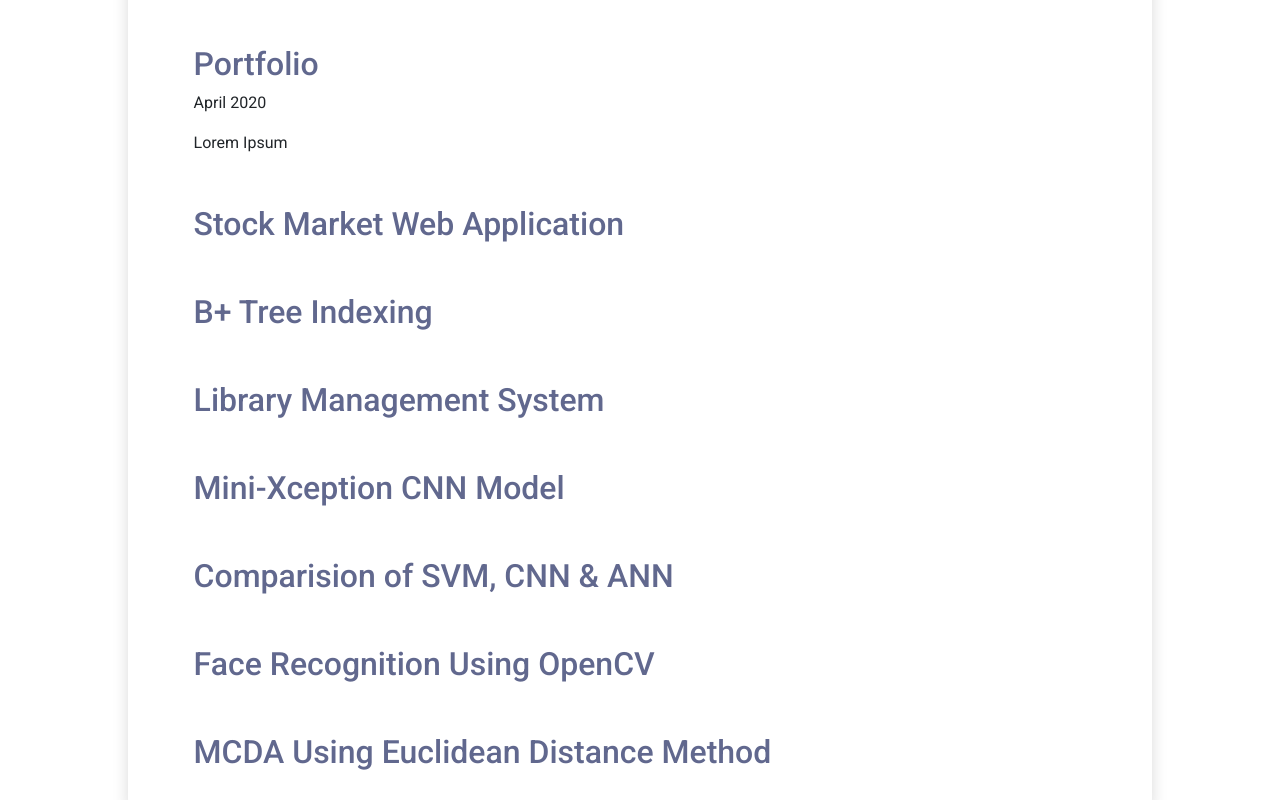
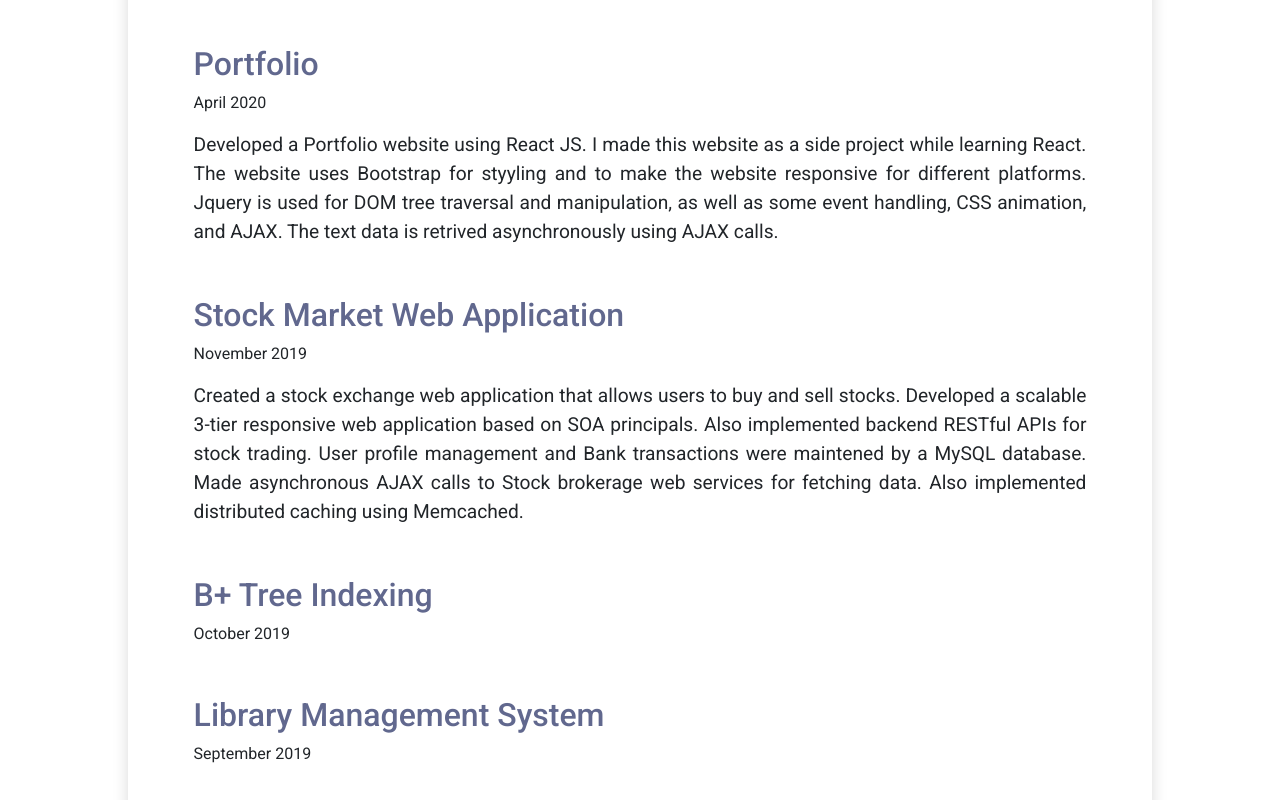
Before and after one commit to adityamathur97/Portfolio, a React (Create React App) app: page / in a window 1280 px wide. Shown: the part 900-1700 px from the top of the page. Built offline with nearby package versions, Linux system fonts and the light colour scheme.

Commit message:
added Resume and data to project.json

```diff
--- a/src/components/About.js
+++ b/src/components/About.js
@@ -45,7 +45,7 @@ class About extends React.Component {
 
 	render() {
 		return (
-			<div id="aboutMe" className="card mb-3 aboutCard shadow p-3 mb-5 bg-white rounded">
+			<div className="card mb-3 aboutCard shadow p-3 mb-5 bg-white rounded">
 				<CircleImage />
 				<div className="row no-gutters">
 					<div className="col-md-7 textDiv">
--- a/src/components/CircleImage.js
+++ b/src/components/CircleImage.js
@@ -9,7 +9,7 @@ class CircleImage extends React.Component {
 
 	render() {
 		return (
-			<div className="userImageDiv">
+			<div id="aboutMe" className="userImageDiv">
 				<img className="userImage" src={require('../images/me.jpg')} alt="Aditya" />
 			</div>
 		);
--- a/src/components/NavBar.js
+++ b/src/components/NavBar.js
@@ -56,7 +56,8 @@ class NavBar extends React.Component {
 							id="resume"
 							className="nav-item nav-link  myLinks hoverColor"
 							onClick={this.changeActive('#resume')}
-							href="#"
+							href={require('../resume/Resume_Aditya_Mathur.pdf')}
+							target="_blank"
 						>
 							<i className="fas fa-file hoverColor" /> Resume
 						</a>
--- a/src/components/Projects.js
+++ b/src/components/Projects.js
@@ -27,9 +27,9 @@ class Projects extends React.Component {
 
 	render() {
 		return (
-			<div className="projectsContainer shadow p-3 mb-5 bg-white rounded">
+			<div id="projectLink" className="projectsContainer shadow p-3 mb-5 bg-white rounded">
 				<i className="fas fa-project-diagram clipIcon" />
-				<h1 id="projectLink">Projects</h1>
+				<h1 class="projectHeading">Projects</h1>
 				<div id="projectContent" />
 			</div>
 		);
--- a/src/css/Projects.css
+++ b/src/css/Projects.css
@@ -7,7 +7,7 @@
 	font-size: 3em;
 	color: #61688e;
 }
-#projectLink {
+.projectHeading {
 	color: #b4b9e7;
 	margin-top: 1%;
 }
@@ -18,13 +18,14 @@
 .projectTitle,
 .projectDate,
 .projectDesc {
-	width: max-content;
+	width: fit-content;
 	margin-left: 5%;
 }
 
 .projectTitle {
 	margin-top: 5%;
 	color: #61688e;
+	text-align: left;
 }
 .projectTitle:hover {
 	color: #ffdb8a;
@@ -33,3 +34,9 @@
 .projectTitleLink:hover {
 	text-decoration: none;
 }
+
+.projectDesc {
+	text-align: justify;
+	margin-right: 5%;
+	font-size: 1.2em;
+}
--- a/src/css/SkyLine.css
+++ b/src/css/SkyLine.css
@@ -5,6 +5,8 @@
 	background-repeat: repeat;
 	background-size: contain;
 	position: fixed;
+	margin-bottom: 0px;
+	padding-bottom: 0px;
 	bottom: 0;
 }
 .foot {
--- a/src/data/project.json
+++ b/src/data/project.json
@@ -2,24 +2,24 @@
 	{
 		"heading": "Portfolio",
 		"time": "April 2020",
-		"about": "Lorem Ipsum",
+		"about": "Developed a Portfolio website using React JS. I made this website as a side project while learning React. The website uses Bootstrap for styyling and to make the website responsive for different platforms. Jquery is used for DOM tree traversal and manipulation, as well as some event handling, CSS animation, and AJAX. The text data is retrived asynchronously using AJAX calls.",
 		"link": "https://github.com/adityamathur97/Portfolio"
 	},
 	{
 		"heading": "Stock Market Web Application",
-		"time": "",
-		"about": "",
-		"link": ""
+		"time": "November 2019",
+		"about": "Created a stock exchange web application that allows users to buy and sell stocks. Developed a scalable 3-tier responsive web application based on SOA principals. Also implemented backend RESTful APIs for stock trading. User profile management and Bank transactions were maintened by a MySQL database. Made asynchronous AJAX calls to Stock brokerage web services for fetching data. Also implemented distributed caching using Memcached.",
+		"link": "https://github.com/adityamathur97/StockMarketWebsite-master"
 	},
 	{
 		"heading": "B+ Tree Indexing",
-		"time": "",
+		"time": "October 2019",
 		"about": "",
-		"link": ""
+		"link": "https://github.com/adityamathur97/Bplus-Tree-Indexing"
 	},
 	{
 		"heading": "Library Management System",
-		"time": "",
+		"time": "September 2019",
 		"about": "",
 		"link": ""
 	},
```
Also changed, not shown: 1 other file (tests, documents, lock files or other folders).
